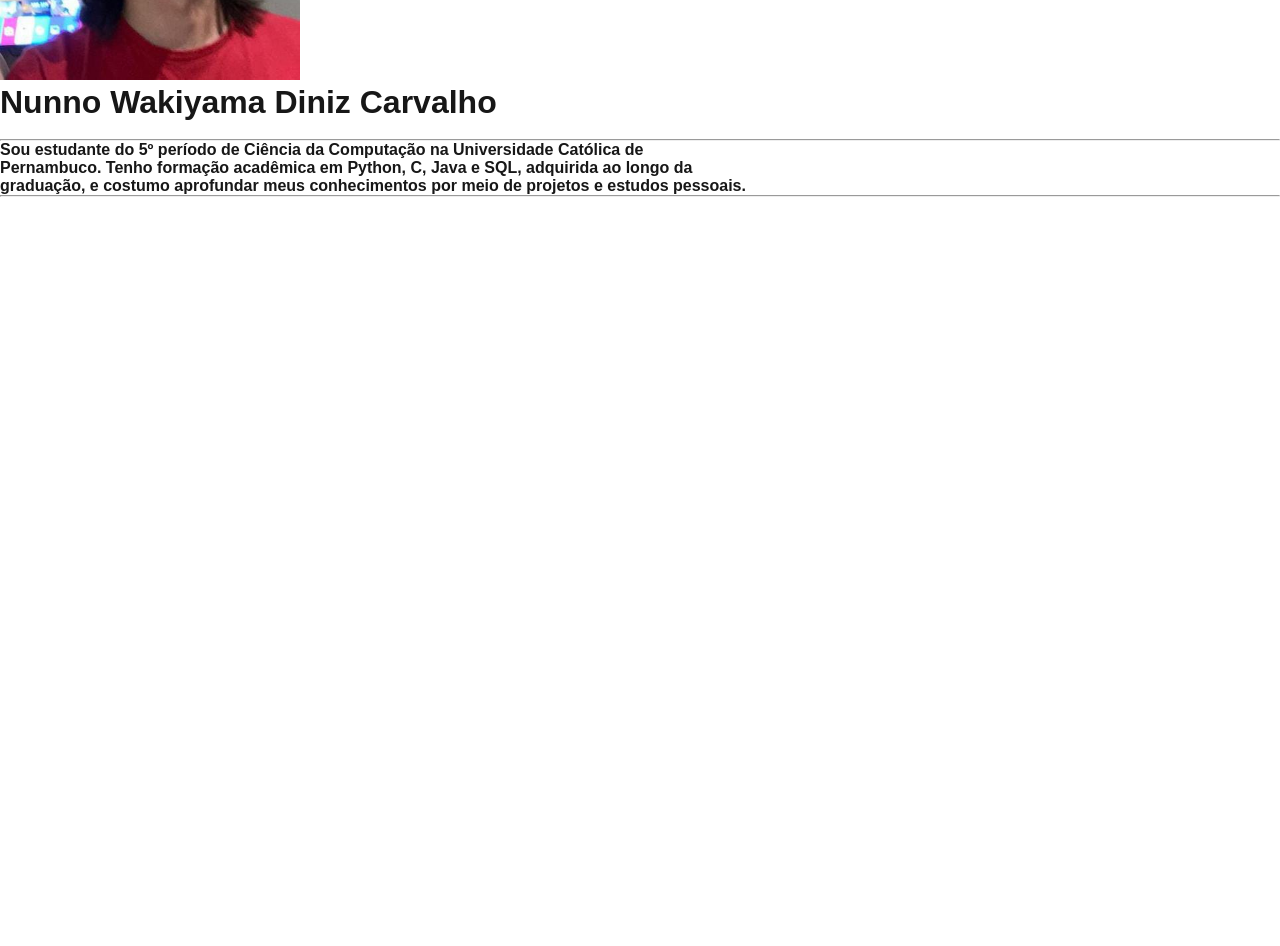
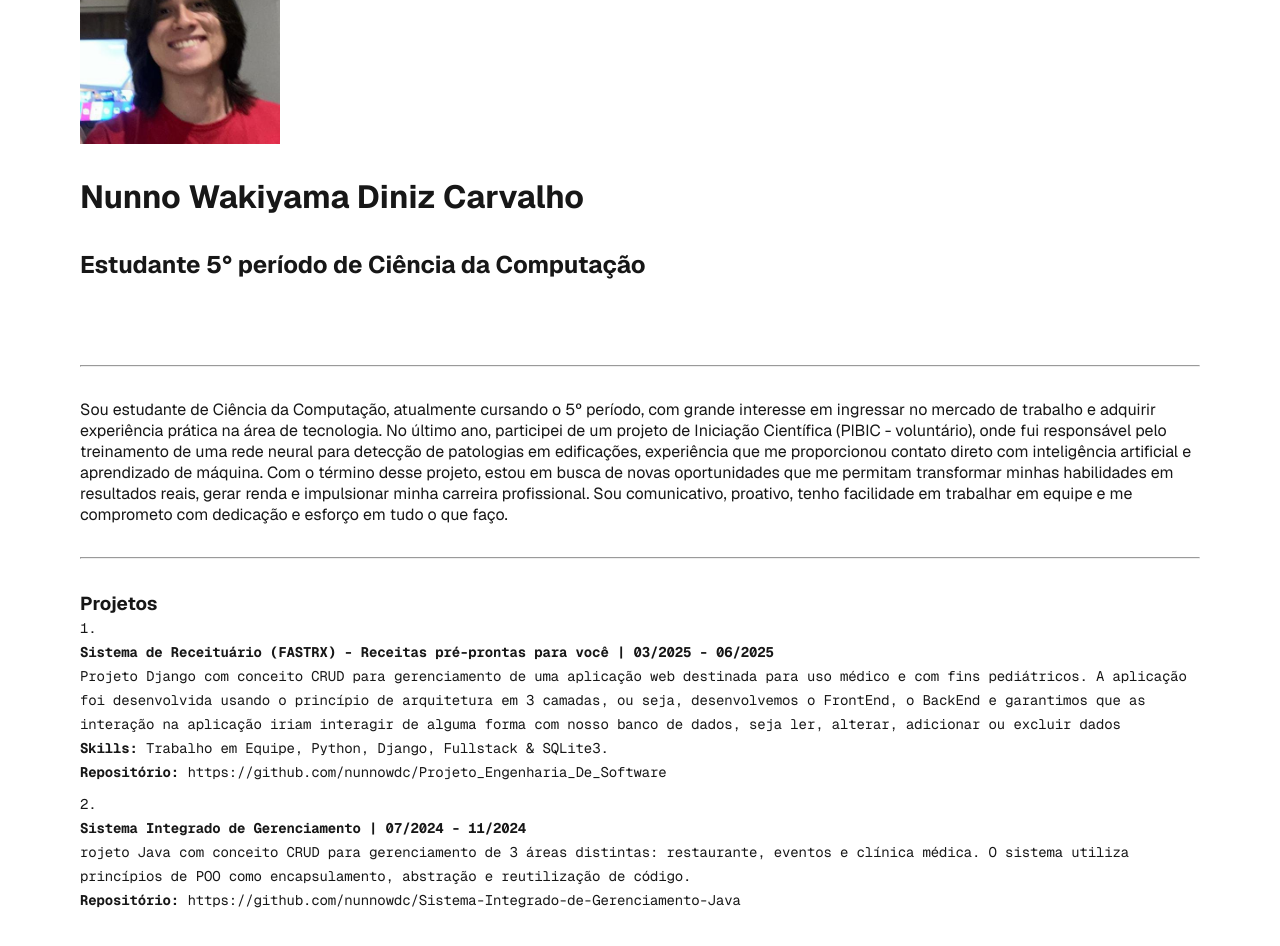
Before and after one commit to nunnowdc/Portifolio-PWM, a Next.js app in the folder portifolio-pwm/: page / in a window 1280 px wide. Shown: the part 220-1166 px from the top of the page. Before the commit the page ends 800 px from the top, so only its background shows below. Built offline with nearby package versions, Linux system fonts and the light colour scheme.

Commit message:
Atuaizando dados e formato

```diff
--- a/portifolio-pwm/app/page.js
+++ b/portifolio-pwm/app/page.js
@@ -3,17 +3,41 @@ import styles from "./page.module.css";
 
 export default function Home() {
   return (
-    <div>
-      <img src="/components/images/foto de perfil.jpg" alt="Foto de perfil" width="300" height="300" />
-      <h1> Nunno Wakiyama Diniz Carvalho </h1>
+    <div className={styles.page}>
+      <main className={styles.main}>
+        <img src="/components/images/foto de perfil.jpg" alt="Foto de perfil" width="200" height="200" />
 
-      <br/>
+        <h1> Nunno Wakiyama Diniz Carvalho </h1>
+        <h2> Estudante 5° período de Ciência da Computação</h2>
 
-      <hr></hr>
-      <p> <b>Sou estudante do 5º período de Ciência da Computação na Universidade Católica de</b> </p>
-      <p> <b>Pernambuco. Tenho formação acadêmica em Python, C, Java e SQL, adquirida ao longo da</b> </p>
-      <p> <b>graduação, e costumo aprofundar meus conhecimentos por meio de projetos e estudos pessoais.</b> </p>
-      <hr></hr>
+        <br/>
+
+        <hr></hr>
+
+        <p>Sou estudante de Ciência da Computação, atualmente cursando o 5º período, com grande interesse em ingressar no mercado de trabalho e adquirir experiência prática na área de tecnologia. No último ano, participei de um projeto de Iniciação Científica (PIBIC - voluntário), onde fui responsável pelo treinamento de uma rede neural para detecção de patologias em edificações, experiência que me proporcionou contato direto com inteligência artificial e aprendizado de máquina. Com o término desse projeto, estou em busca de novas oportunidades que me permitam transformar minhas habilidades em resultados reais, gerar renda e impulsionar minha carreira profissional. Sou comunicativo, proativo, tenho facilidade em trabalhar em equipe e me comprometo com dedicação e esforço em tudo o que faço.</p>
+
+        <hr></hr>
+
+
+        {/* Seção de Projetos */}
+        <div>
+          <h3>Projetos</h3>
+          <ol>
+            <li>
+              <h4>Sistema de Receituário (FASTRX) - Receitas pré-prontas para você | 03/2025 - 06/2025 </h4>
+              <p>Projeto Django com conceito CRUD para gerenciamento de uma aplicação web destinada para uso médico e com fins pediátricos. A aplicação foi desenvolvida usando o princípio de arquitetura em 3 camadas, ou seja, desenvolvemos o FrontEnd, o BackEnd e garantimos que as interação na aplicação iriam interagir de alguma forma com nosso banco de dados, seja ler, alterar, adicionar ou excluir dados</p>
+              <p><b>Skills: </b>Trabalho em Equipe, Python, Django, Fullstack & SQLite3. </p>
+              <p><b>Repositório: </b> https://github.com/nunnowdc/Projeto_Engenharia_De_Software </p>
+            </li>
+            <li>
+              <h4>Sistema Integrado de Gerenciamento | 07/2024 - 11/2024 </h4>
+              <p>rojeto Java com conceito CRUD para gerenciamento de 3 áreas distintas: restaurante, eventos e clínica médica. O sistema utiliza princípios de POO como encapsulamento, abstração e reutilização de código. </p>
+              <p><b>Repositório: </b> https://github.com/nunnowdc/Sistema-Integrado-de-Gerenciamento-Java </p>
+            </li>
+          </ol>
+        </div>
+      </main>
+
     </div>
   );
 }
```
